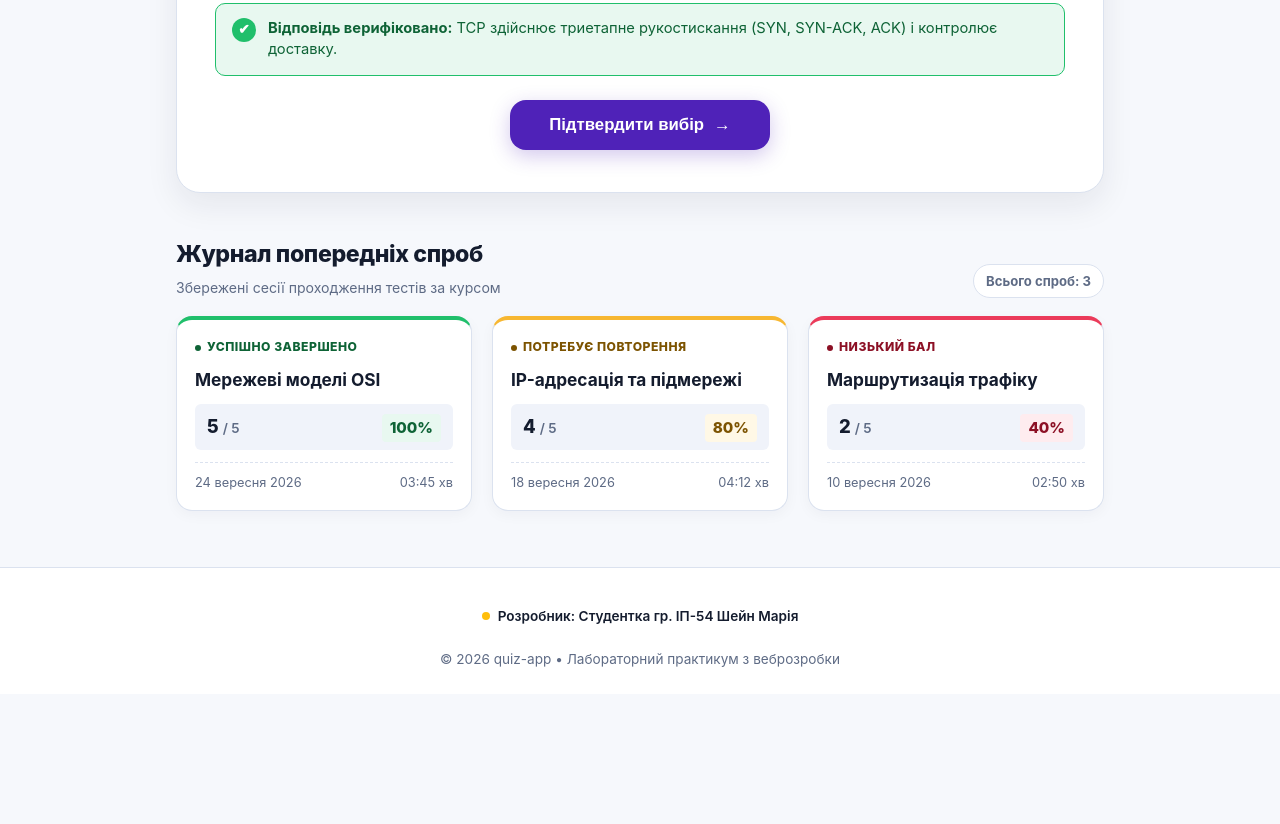
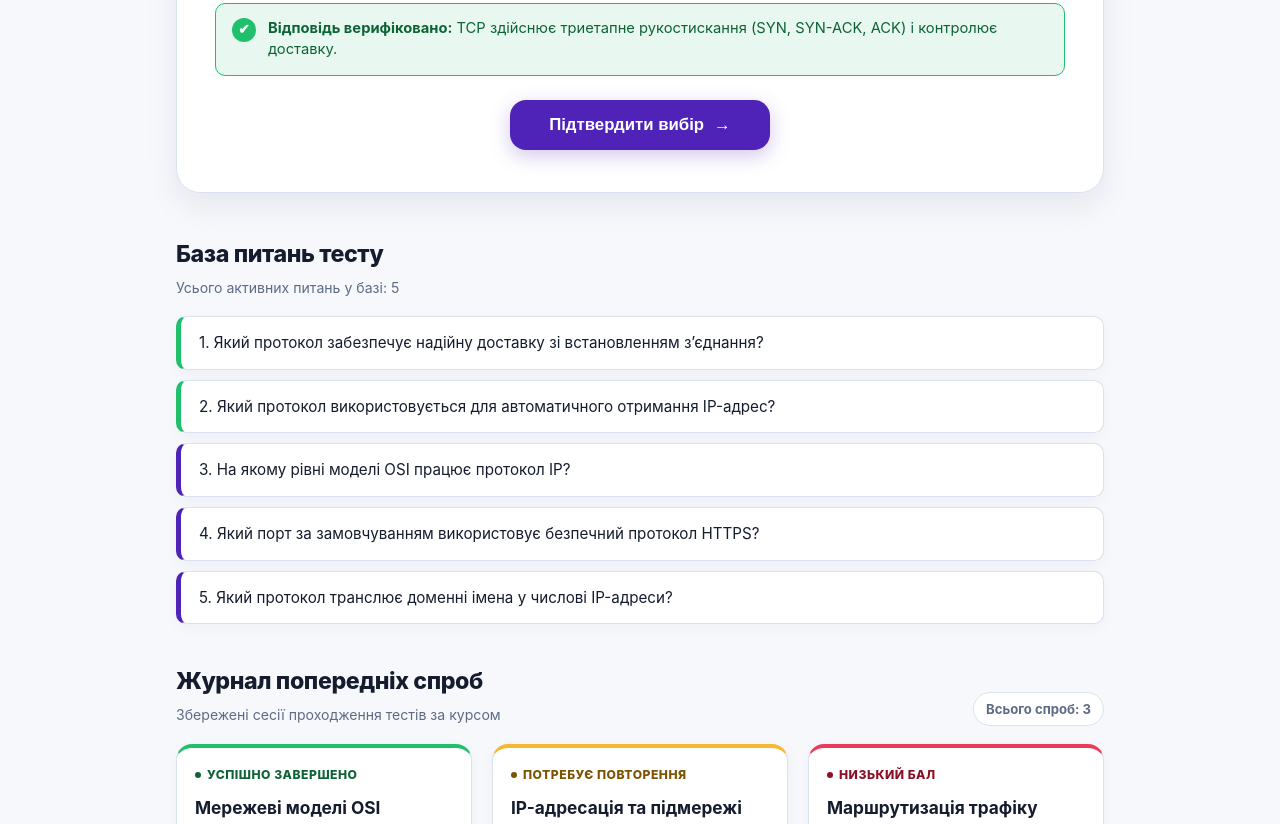
Before and after one commit to sheinmaria040408-hub/quiz-app, a plain HTML site: page index.html in a window 1280 px wide. Shown: the part 546-1370 px from the top of the page. Before the commit the page ends 1240 px from the top, so only its background shows below. Drawn offline with Linux system fonts and the light colour scheme.

Commit message:
feat(lab-7): dynamic DOM manipulation, list rendering and dataset usage (variant 8)

```diff
--- a/css/style.css
+++ b/css/style.css
@@ -619,3 +619,46 @@ img {
 .footer__copy {
     margin: 0;
 }
+
+.questions-catalog {
+    margin-bottom: 40px;
+}
+
+.questions-list {
+    list-style: none;
+    padding: 0;
+    margin: 0;
+    display: flex;
+    flex-direction: column;
+    gap: 10px;
+}
+
+.questions-list__item {
+    background-color: var(--bg-card);
+    border: 1px solid var(--border-color);
+    border-left: 5px solid var(--brand-purple);
+    border-radius: var(--radius-sm);
+    padding: 14px 18px;
+    font-size: 0.95rem;
+    color: var(--text-main);
+    box-shadow: var(--elevation-1);
+    display: flex;
+    justify-content: space-between;
+    align-items: center;
+    transition: transform 0.2s ease, border-color 0.2s ease;
+}
+
+.questions-list__item:hover {
+    transform: translateX(4px);
+    border-left-color: var(--brand-amber);
+}
+
+.questions-list__item.answered {
+    border-left-color: var(--status-success-border);
+}
+
+.questions-list__item--placeholder {
+    font-style: italic;
+    color: var(--text-muted);
+    border-left-color: var(--border-color);
+}
--- a/index.html
+++ b/index.html
@@ -114,6 +114,21 @@
         </form>
     </section>
 
+    <section class="questions-catalog" aria-labelledby="catalog-title">
+        <div class="history-section__bar">
+            <div>
+                <h2 id="catalog-title" class="history-section__heading">База питань тесту</h2>
+                <p id="questions-count" class="history-section__subheading">Завантаження кількості питань...</p>
+            </div>
+        </div>
+
+        <ul id="questions-list" class="questions-list">
+            <li id="static-placeholder" class="questions-list__item questions-list__item--placeholder">
+                Статична заглушка: завантаження переліку питань з бази...
+            </li>
+        </ul>
+    </section>
+
     <section id="attempts-history" class="history-section">
         <div class="history-section__bar">
             <div>
--- a/script.js
+++ b/script.js
@@ -1,4 +1,4 @@
-// Verify script connection
+//  Verify script connection
 console.log('script.js підключено успішно!');
 
 // Variant 8 quiz dataset
@@ -28,20 +28,18 @@ const quizQuestions = [
 // Arrow function to calculate score percentage
 const calcScorePercent = (correctCount, total) => Math.round((correctCount / total) * 100);
 
-// Simulate quiz run using for...of loop and if/else conditions
+// Quiz simulation in console
 function runQuizSimulation(questions) {
-    console.log('Початок тестування: Комп’ютерні мережі');
-
+    console.log('Початок тестування: Комп’ютерні мережі ');
     const userAnswers = ['TCP', 'DHCP', 'Канальний', '443', 'DNS'];
-
     let correctCount = 0;
     let index = 0;
-// Iterate over questions array
+
     for (const item of questions) {
         const currentUserAnswer = userAnswers[index];
         console.log(`Питання ${index + 1}: ${item.question}`);
         console.log(`Відповідь користувача: "${currentUserAnswer}" | Правильна відповідь: "${item.answer}"`);
-// Strict comparison check
+
         if (currentUserAnswer.toLowerCase() === item.answer.toLowerCase()) {
             console.log('Статус: Правильно');
             correctCount++;
@@ -51,12 +49,46 @@ function runQuizSimulation(questions) {
         index++;
     }
 
-    // Calculate and display final results
     const totalQuestions = questions.length;
     const scorePercent = calcScorePercent(correctCount, totalQuestions);
-
     console.log(`Підсумок тесту: ${correctCount} з ${totalQuestions} правильних відповідей.`);
     console.log(`Успішність склала: ${scorePercent}%`);
 }
 
 runQuizSimulation(quizQuestions);
+
+// Remove static placeholder
+const staticPlaceholder = document.querySelector('#static-placeholder');
+if (staticPlaceholder) {
+    staticPlaceholder.remove();
+}
+
+//  Select DOM elements
+const listContainer = document.querySelector('#questions-list');
+const questionsCount = document.querySelector('#questions-count');
+
+// Render questions list into DOM
+function renderQuestions(questions) {
+    listContainer.innerHTML = '';
+
+    questions.forEach((item, index) => {
+        const li = document.createElement('li');
+        li.classList.add('questions-list__item');
+        li.textContent = `${index + 1}. ${item.question}`;
+        li.dataset.answer = item.answer;
+
+        if (index < 2) {
+            li.classList.add('answered');
+        }
+
+        listContainer.append(li);
+    });
+}
+
+// Initial render
+renderQuestions(quizQuestions);
+
+// Update total count
+if (questionsCount) {
+    questionsCount.textContent = `Усього активних питань у базі: ${quizQuestions.length}`;
+}
```
